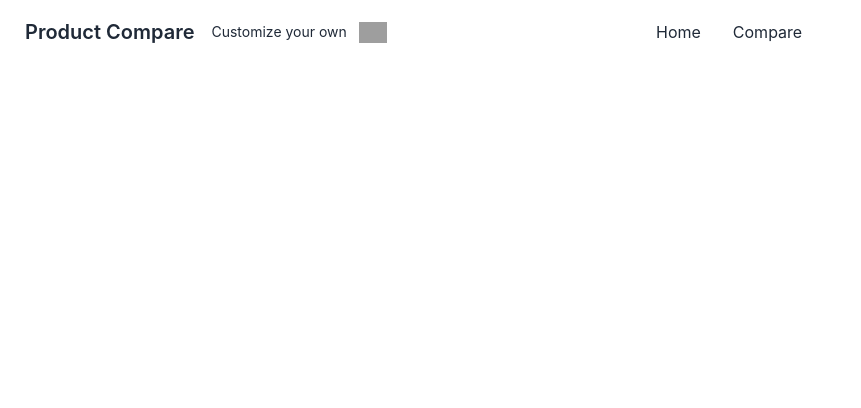
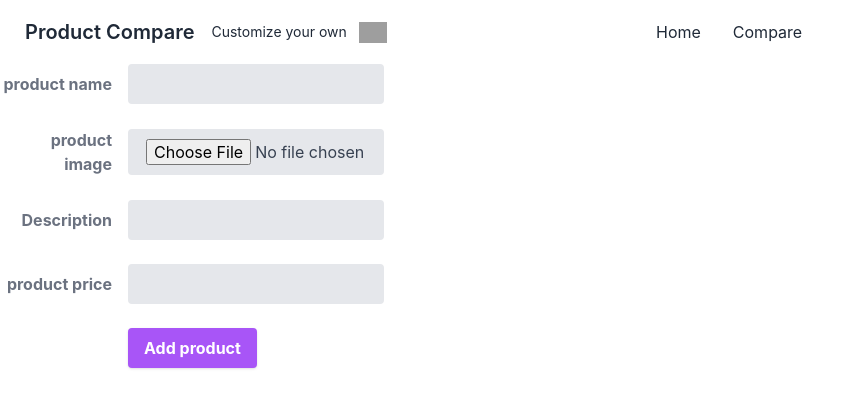
Before and after one commit to Rakib-cloud/product, a React (Create React App) app: page /admin/dashboard in a window 1280 px wide. Shown: the top 408 px of the page, without its empty margins (0-861 px from the left). Built offline with nearby package versions, Linux system fonts and the light colour scheme; grey boxes are pictures that could not be loaded.

Commit message:
product adding by admin ,product show homepage and compare page

```diff
--- a/src/App.js
+++ b/src/App.js
@@ -3,13 +3,16 @@ import './App.css';
 import Header from './Pages/Header/Header';
 import { Routes, Route, Link } from "react-router-dom";
 import Home from './Pages/Home/Home';
+import Dashboard from './Pages/Admin/Dashboard';
+import Compare from './Pages/Compare/Compare';
 function App() {
   return (
    <div>
          <Header></Header>
          <Routes>
          <Route path="/" element={<Home></Home>} />
-
+         <Route path="compare/:_id" element={<Compare></Compare>} />
+         <Route path="/admin/dashboard" element={<Dashboard></Dashboard>} />
         </Routes>
    </div>
   );
--- /dev/null
+++ b/src/Pages/Admin/Dashboard.js
@@ -0,0 +1,109 @@
+import React from 'react';
+
+const Dashboard = () => {
+    const handleUpload = (event) => {
+        event.preventDefault();
+        const name = event.target.name.value;
+        console.log(name);
+        const img = event.target.img.value;
+        console.log(img );
+        const desc = event.target.desc.value;
+        console.log(desc );
+        const price=event.target.price.value;
+        console.log(price );
+
+        const url = 'http://localhost:5000/product';
+
+        //fetch data
+
+        fetch(url, {
+          method: 'POST',
+          body: JSON.stringify({
+            name, img, desc, price,
+          }),
+          headers: {
+
+            'Content-type': 'application/json; charset=UTF-8',
+          },
+        })
+          .then((response) => response.json())
+          .then((data) => {
+            console.log(data)
+            event.target.reset();
+          });
+        }
+    return (
+        <div>
+        <form class="w-full max-w-sm  " onSubmit={handleUpload}>
+     <div class="md:flex md:items-center mb-6">
+       <div class="md:w-1/3">
+         <label class="block text-gray-500 font-bold md:text-right mb-1 md:mb-0 pr-4" >
+           product name
+         </label>
+
+
+
+
+       </div>
+       <div class="md:w-2/3">
+         <input class="bg-gray-200 appearance-none border-2 border-gray-200 rounded w-full py-2 px-4 text-gray-700 leading-tight focus:outline-none focus:bg-white focus:border-purple-500"  type="text" name="name" />
+       </div>
+     </div>
+
+     <div class="md:flex md:items-center mb-6">
+       <div class="md:w-1/3">
+         <label class="block text-gray-500 font-bold md:text-right mb-1 md:mb-0 pr-4" >
+          product image
+         </label>
+
+
+
+
+       </div>
+       <div class="md:w-2/3">
+         <input class="bg-gray-200 appearance-none border-2 border-gray-200 rounded w-full py-2 px-4 text-gray-700 leading-tight focus:outline-none focus:bg-white focus:border-purple-500"  type="file" name="img" />
+       </div>
+     </div>
+
+     <div class="md:flex md:items-center mb-6">
+       <div class="md:w-1/3">
+         <label class="block text-gray-500 font-bold md:text-right mb-1 md:mb-0 pr-4" >
+           Description
+         </label>
+
+
+
+
+       </div>
+       <div class="md:w-2/3">
+         <input class="bg-gray-200 appearance-none border-2 border-gray-200 rounded w-full py-2 px-4 text-gray-700 leading-tight focus:outline-none focus:bg-white focus:border-purple-500"  type="text" name="desc" />
+       </div>
+     </div>
+
+
+
+
+     <div class="md:flex md:items-center mb-6">
+       <div class="md:w-1/3">
+         <label class="block text-gray-500 font-bold md:text-right mb-1 md:mb-0 pr-4" >
+           product price
+         </label>
+       </div>
+       <div class="md:w-2/3">
+         <input class="bg-gray-200 appearance-none border-2 border-gray-200 rounded w-full py-2 px-4 text-gray-700 leading-tight focus:outline-none focus:bg-white focus:border-purple-500"  name="price" />
+       </div>
+     </div>
+     <div class="md:flex md:items-center">
+       <div class="md:w-1/3"></div>
+       <div class="md:w-2/3">
+         <button class="shadow bg-purple-500 hover:bg-purple-400 focus:shadow-outline focus:outline-none text-white font-bold py-2 px-4 rounded" type="submit">
+           Add product
+         </button>
+       </div>
+     </div>
+   </form>
+   </div>
+    );
+};
+
+export default Dashboard;
--- a/src/Pages/Compare/Compare.js
+++ b/src/Pages/Compare/Compare.js
@@ -1,10 +1,47 @@
-import React from 'react';
+import React, { useEffect, useState } from 'react';
+import { useParams } from 'react-router-dom';
+const Compare = () => {
+    const { _id } = useParams();
+    const [product, setProduct] = useState([]);
 
-const Compare = () => {
+    useEffect(() => {
+        fetch(`http://localhost:5000/product/${_id}`)
+          .then(res => res.json())
+          .then(data => setProduct(data));
+      }, [_id]);
     return (
-        <div>
+        <div class="card bg-base-100 shadow-2xl w-1/2  items-center ml-64" >
+
+
+        <figure class="px-10 pt-10">
+          <img src={product.img} alt="mobilephone" class="rounded-xl object-contain h-48 w-96" />
+        </figure>
+        <div class="card-body items-center text-center">
+          <h2 class="card-title">Product Name:{product.name}</h2>
+
+          <p>productdetails:{product.desc}</p>
+          <p>product price :{product.price} <span>BDT </span></p>
+          <div className='flex'>
+            <div>
+            <button class="btn btn-success">EMI</button>
+
+            </div>
+
+            <div className='ml-5'>
+            <button class="btn btn-success">Buy</button>
+
+            </div>
+          </div>
+
+
+
+
+
 
         </div>
+
+
+      </div>
     );
 };
 
--- a/src/Pages/Product/Product.js
+++ b/src/Pages/Product/Product.js
@@ -1,21 +1,28 @@
-import React from 'react';
+import React, { useEffect, useState } from 'react';
+import Productdetails from './Productdetails';
+const Product = () => {
+  const [products, setProduct] = useState([]);
+  useEffect(() => {
+      fetch(`http://localhost:5000/product`)
+          .then(res => res.json())
+          .then(data => setProduct(data));
+  }, []);
+    return (
+      <div className='my-10'>
+      <h4 className='text-xl text-secondary text-center my-12 font-bold '>Products </h4>
+      <div className='grid grid-cols-1 md:grid-cols-2 lg:grid-cols-3 gap-5'>
+          {
+              products?.map(tool => <Productdetails
+                key={tool._id}
+                tool={tool}
+              >
 
-const Product = () => {
-    return (
-        <div className='pt-5'>
-            <div class="card w-96 bg-base-100 shadow-xl">
-  <figure class="px-10 pt-10">
-    <img src="https://placeimg.com/400/225/arch" alt="Shoes" class="rounded-xl" />
-  </figure>
-  <div class="card-body items-center text-center">
-    <h2 class="card-title">Shoes!</h2>
-    <p>If a dog chews shoes whose shoes does he choose?</p>
-    <div class="card-actions">
-      <button class="btn btn-primary">Buy Now</button>
-    </div>
+
+              </Productdetails>)
+          }
+      </div>
+
   </div>
-</div>
-        </div>
     );
 };
 
--- /dev/null
+++ b/src/Pages/Product/Productdetails.js
@@ -0,0 +1,24 @@
+import React from 'react';
+import { Link } from 'react-router-dom';
+const Productdetails = ({ tool }) => {
+    const { _id, name, img, desc, price } = tool;
+    return (
+        <div className='pt-5'>
+            <div class="card w-96 bg-base-100 shadow-xl">
+                <figure class="px-10 pt-10">
+                    <img src={img} alt="mobilephone" class="rounded-xl" />
+                </figure>
+                <div class="card-body items-center text-center">
+                    <h2 class="card-title">{name}</h2>
+                    {/* <p>product Details:{desc}</p> */}
+                    <p>price:{price}</p>
+                    <div class="card-actions">
+                    <Link to={`/compare/${_id}`} className="btn btn-success" >Compare</Link>
+                    </div>
+                </div>
+            </div>
+        </div>
+    );
+};
+
+export default Productdetails;
```
